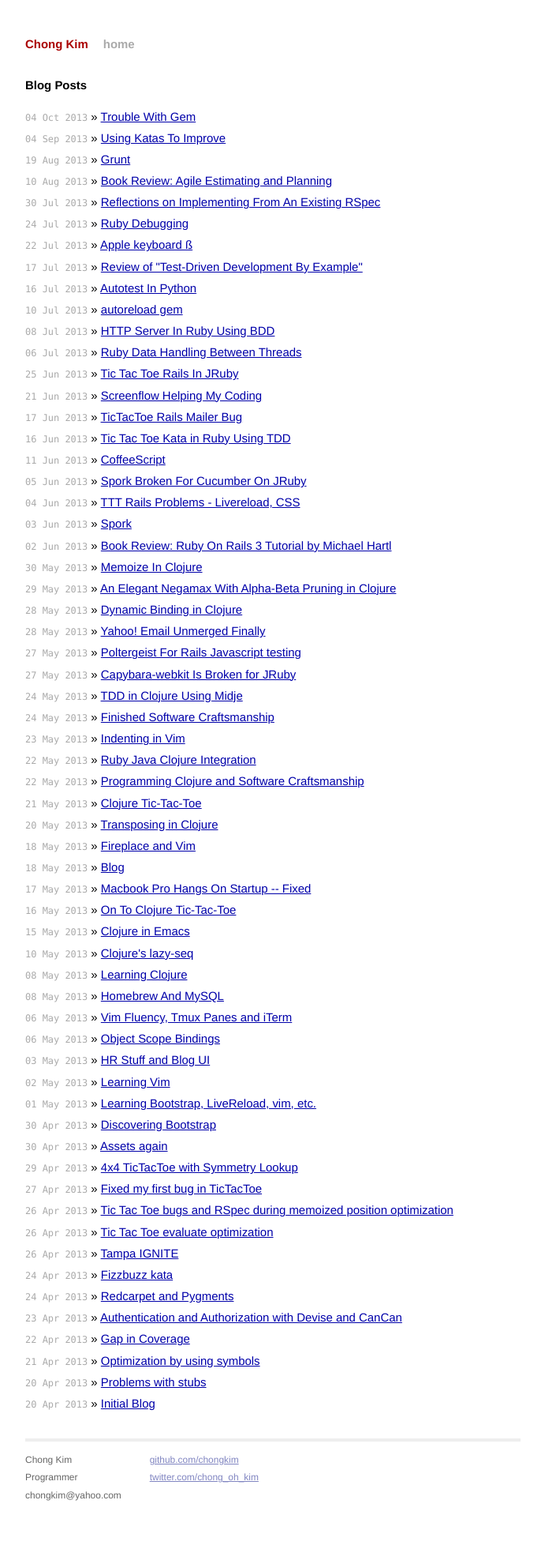
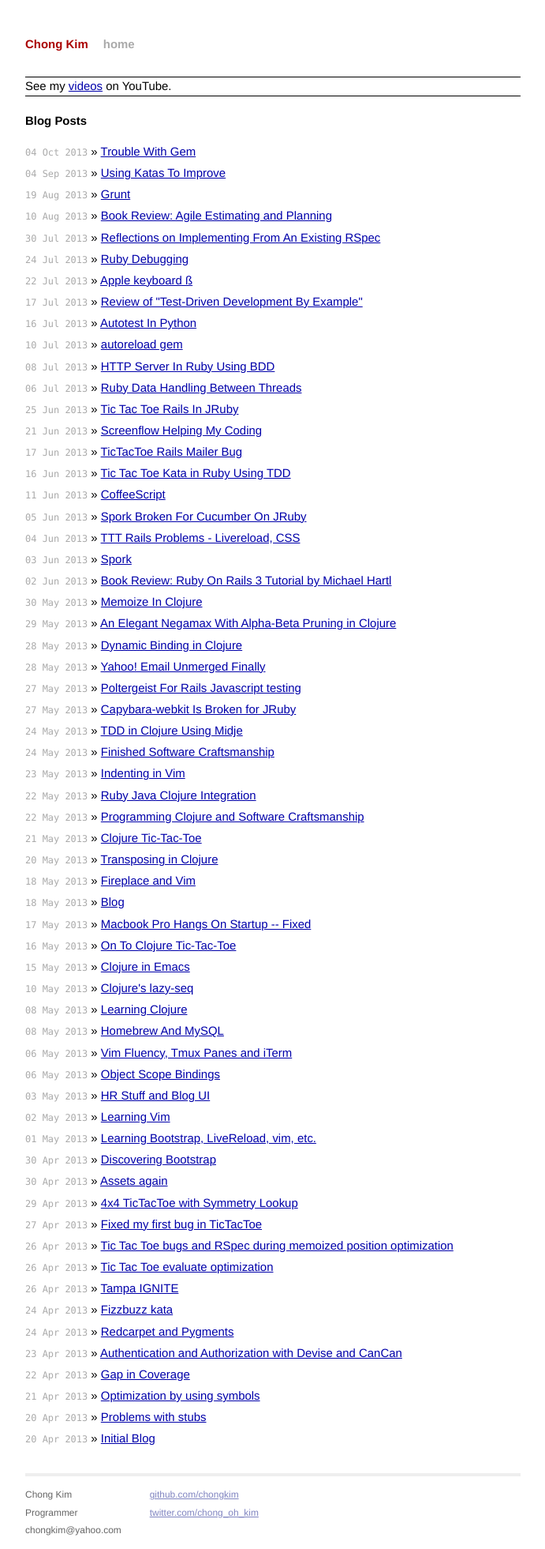
Before and after one commit to chongkim/chongkim.github.io, a Jekyll site: the page built from index.html, in a window 1280 px wide. Shown: the whole page at 79% size, without its empty margins (294-985 px from the left). Built offline with Jekyll 4.4.1, drawn with Linux system fonts in a browser that asks for light colours; Markdown is read by kramdown in place of the engine named in the settings; before the commit the page ends 1916 px from its top, so only the background shows below that.

Commit message:
add youtube video link

```diff
--- /dev/null
+++ b/Gemfile
@@ -0,0 +1,4 @@
+source "https://rubygems.org"
+
+gem 'github-pages'
+gem 'psych'
--- a/css/main.css
+++ b/css/main.css
@@ -166,3 +166,9 @@ a:visited { color: #a0a; }
 .right {
   float: right;
 }
+
+#message {
+  border-top: 1px solid black;
+  border-bottom: 1px solid black;
+  margin-bottom: 20px;
+}
--- a/index.html
+++ b/index.html
@@ -2,7 +2,9 @@
 layout: default
 title: Chong Kim
 ---
-
+<div id="message">
+    See my <a href="https://www.youtube.com/channel/UCS2Y1t8DRUnXiI067QsXgUA">videos</a> on YouTube.
+</div>
 <div id="home">
   <h1>Blog Posts</h1>
   <ul class="posts">
```
